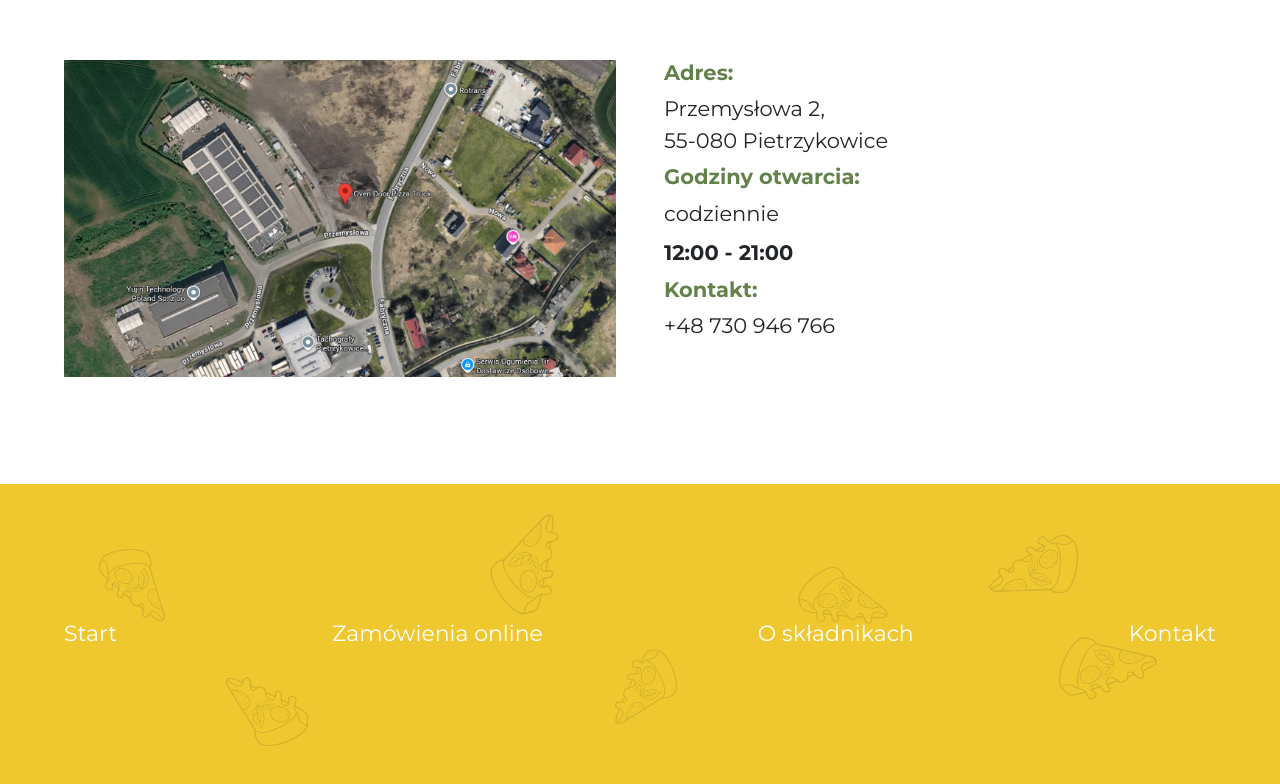
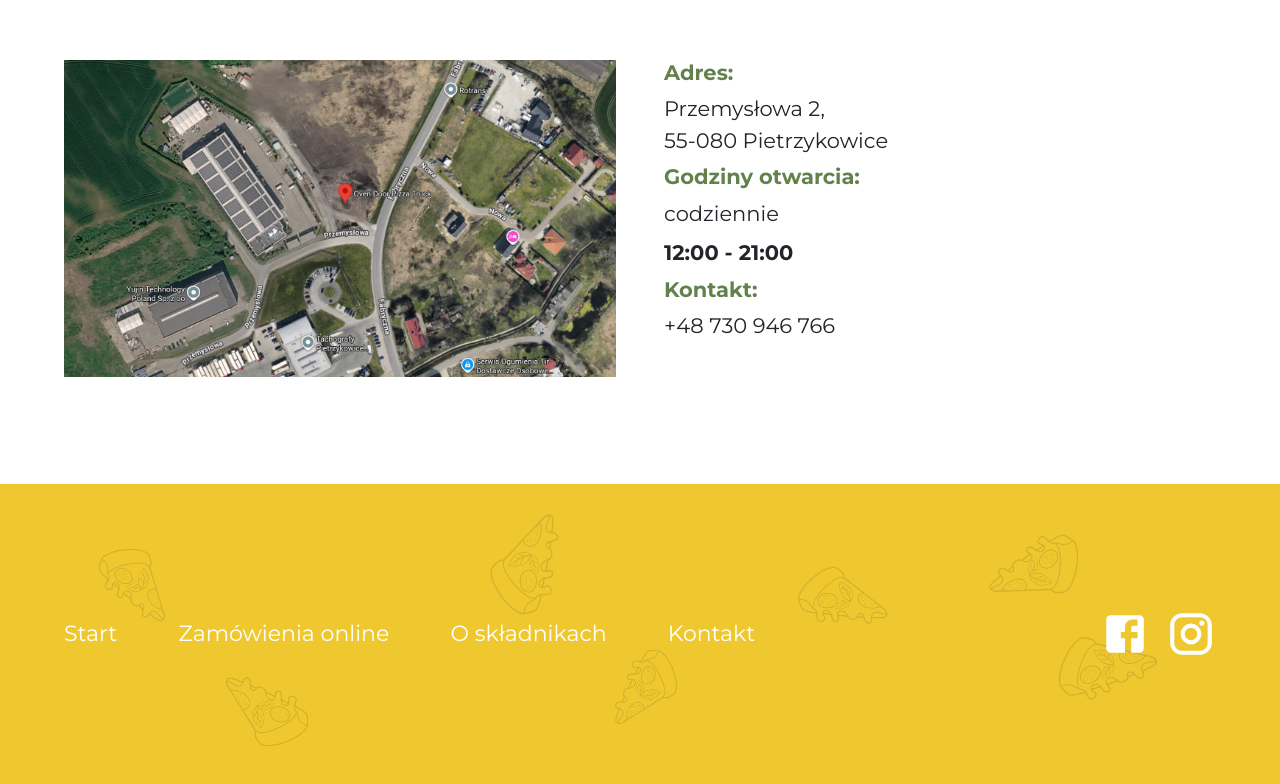
Before and after one commit to rezio3/ovendoor-website, a React (Vite) app: page / in a window 1280 px wide. Shown: the part 1692-2476 px from the top of the page. Built offline with nearby package versions, Linux system fonts and the light colour scheme.

Commit message:
add footer icons

```diff
--- a/package.json
+++ b/package.json
@@ -10,6 +10,10 @@
     "preview": "vite preview"
   },
   "dependencies": {
+    "@emotion/react": "^11.14.0",
+    "@emotion/styled": "^11.14.1",
+    "@mui/icons-material": "^9.2.0",
+    "@mui/material": "^9.2.0",
     "bootstrap": "^5.3.8",
     "react": "^19.2.7",
     "react-bootstrap": "^2.10.10",
--- a/src/App.css
+++ b/src/App.css
@@ -36,6 +36,9 @@ body {
 .text-green {
   color: rgb(99, 130, 75);
 }
+.text-white {
+  color: white;
+}
 
 button {
   border: none;
--- a/src/Layout/Footer.scss
+++ b/src/Layout/Footer.scss
@@ -1,5 +1,5 @@
 .footer-nav-wrapper {
-  width: 100%;
+  width: 60%;
   display: flex;
   align-items: center;
   justify-content: space-between;
--- a/src/Layout/Footer.tsx
+++ b/src/Layout/Footer.tsx
@@ -3,6 +3,8 @@ import { PIZZA_SLICES_FOOTER } from "../utils/backgroundPizzaSlices";
 import Background from "./Background";
 import { routes } from "../utils/routes";
 import "./Footer.scss";
+import FacebookIcon from "@mui/icons-material/Facebook";
+import InstagramIcon from "@mui/icons-material/Instagram";
 
 const FOOTER_HEIGHT = 300;
 
@@ -20,13 +22,17 @@ const Footer = () => {
         height={`${FOOTER_HEIGHT}px`}
         pizzaSlices={PIZZA_SLICES_FOOTER}
       />
-      <div className="footer-nav-wrapper wrapper">
+      <div className="wrapper w-100 h-100 d-flex justify-content-between align-items-center">
+        <div className="footer-nav-wrapper">
           <NavLink to={routes.start}>
             <button className="footer-nav-button">Start</button>
           </NavLink>
-        <button className="footer-nav-button text-no-wrap">
+          <a
+            href={routes.order}
+            className="footer-nav-button text-no-wrap text-decoration-none text-white"
+          >
             Zamówienia online
-        </button>
+          </a>
           <NavLink to={routes.ingredients}>
             <button className="footer-nav-button text-nowrap">
               O składnikach
@@ -36,6 +42,18 @@ const Footer = () => {
             <button className="footer-nav-button">Kontakt</button>
           </NavLink>
         </div>
+        <div className="d-flex gap-3">
+          <a href="https://www.facebook.com/OvenDoorPizzaTruck" target="_blank">
+            <FacebookIcon className="text-white" sx={{ fontSize: 50 }} />
+          </a>
+          <a
+            href="https://www.instagram.com/ovendoor_pizzatruck/"
+            target="_blank"
+          >
+            <InstagramIcon className="text-white" sx={{ fontSize: 50 }} />
+          </a>
+        </div>
+      </div>
     </div>
   );
 };
--- a/src/Layout/Navbar.tsx
+++ b/src/Layout/Navbar.tsx
@@ -12,7 +12,7 @@ const NavBar = () => {
           <button className="nav-button">Start</button>
         </NavLink>
         <a
-          href="https://zamowienia.ovendoor.pl/"
+          href={routes.order}
           className="nav-button text-no-wrap text-decoration-none text-reset"
         >
           Zamówienia online
--- a/src/utils/routes.ts
+++ b/src/utils/routes.ts
@@ -1,5 +1,6 @@
 export const routes = {
   start: "/",
+  order: "https://zamowienia.ovendoor.pl/",
   ingredients: "/ingredients",
   contact: "/contact",
 };
```
Also changed, not shown: 1 other file (tests, documents, lock files or other folders). Lines whose indentation alone changed are shown as unchanged.
